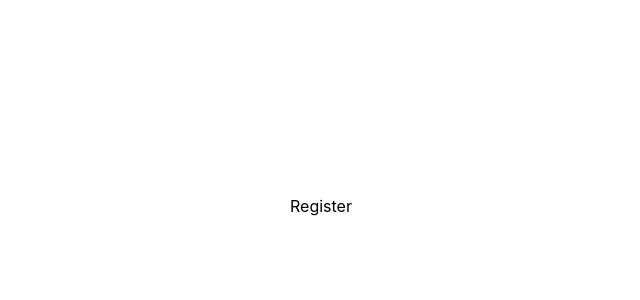
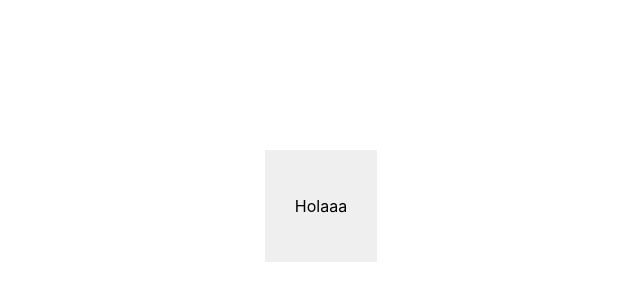
Before and after one commit to Mahmoudkhoder01/take-home-assessment-front-end, a React (Create React App) app: page /register in a window 1280 px wide. Shown: the part 194-494 px from the top of the page, without its empty margins (319-959 px from the left). Built offline with nearby package versions, Linux system fonts and the light colour scheme.

Commit message:
create the reusable box with passing the content as props, craete reusable input with missing some css

```diff
--- a/src/Components/Box/Box.module.css
+++ b/src/Components/Box/Box.module.css
@@ -0,0 +1,6 @@
+@import url("../ReusableTools/variables.css");
+
+.box {
+  background-color: var(--primary);
+  padding: 30px;
+}
--- a/src/Components/Box/Box.tsx
+++ b/src/Components/Box/Box.tsx
@@ -1,9 +1,12 @@
-import classes from "./Box.module.css"
+import { ReactNode } from "react";
+import classes from "./Box.module.css";
 
-export default function Box() {
-  return (
-    <div>
+type BoxProps = {
+  content: ReactNode;
+};
 
-    </div>
-  )
-}
+const Box: React.FC<BoxProps> = ({ content }) => {
+  return <div className={classes.box}>{content}</div>;
+};
+
+export default Box;
--- a/src/Components/ReusableTools/Input/Input.module.css
+++ b/src/Components/ReusableTools/Input/Input.module.css
@@ -0,0 +1,5 @@
+@import url("../variables.css");
+
+.input {
+  background-color: var(--secondary);
+}
--- /dev/null
+++ b/src/Components/ReusableTools/variables.css
@@ -0,0 +1,4 @@
+:root {
+  --primary: #efefef;
+  --secondary: #d9d9d9;
+}
--- a/src/Pages/Register/Register.tsx
+++ b/src/Pages/Register/Register.tsx
@@ -1,5 +1,6 @@
+import Box from "../../Components/Box/Box";
 import classes from "./Register.module.css";
 
 export default function Register() {
-  return <div>Register</div>;
+  return <Box content={<p>Holaaa</p>} />;
 }
```
Also changed, not shown: src/Components/ReusableTools/Input/Input.tsx (+27 -2 lines).
